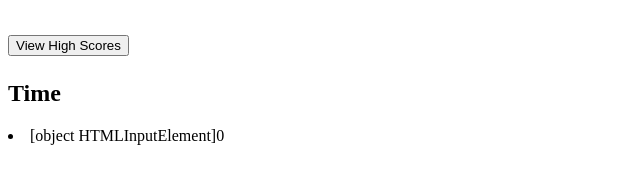
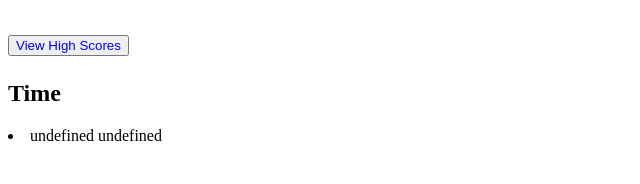
Before and after one commit to WilliamHirschh/Coding-Quiz-Challenge, a plain HTML site: page index.html in a window 1280 px wide. Both pictures are taken after a click on the button "View High Scores". Shown: the whole page, without its empty margins (0-640 px from the left). Drawn offline with Linux system fonts and the light colour scheme.

Commit message:
linked css to html

```diff
--- a/index.html
+++ b/index.html
@@ -5,7 +5,8 @@
     <meta http-equiv="X-UA-Compatible" content="IE=edge">
     <meta name="viewport" content="width=device-width, initial-scale=1.0">
     <title>Document</title>
-    <link src="/index.css" type="stylesheet">
+    <link rel="stylesheet" type="text/css" href="/style.css" />
+
 </head>
 <body>
     <header id="topheader">
--- a/script.js
+++ b/script.js
@@ -162,6 +162,7 @@ questionCnt++;
 function gameEnd () {
     submitInitals.style.display = "block";
     allDone.style.display = "block";
+    finalScore.style.display = "block";
     enterInitals.style.display = "block";
     HS.style.display = "none";
     questionsPage1.style.display = "none";
@@ -185,7 +186,7 @@ function grabScores () {
     var lst = JSON.parse(localStorage.getItem("scores")) || [];
     return lst;
 };
-function displayScore () {
+function displayScore (initials, score) {
     scoreHistory.style.display = "block";
     scoreHistory.innerHTML = "";
 
@@ -194,7 +195,7 @@ function displayScore () {
     for (var i =0; i < five.length; i++);
     var item = five[i];
     var li = document.createElement("li");
-    li.textContent = initials + score;
+    li.textContent = initials + " " + score;
     li.setAttribute("index", i);
     scoreHistory.appendChild(li);
 };
@@ -243,6 +244,8 @@ questionsPage1.style.display = "none";
 questionsPage2.style.display = "none";
 displayPage.style.display = "none";
 submitScores.style.display = "none";
+scoreHistory.style.display = "block";
+displayScore (initials, score);
 
 displayScore();
 });
--- /dev/null
+++ b/style.css
@@ -0,0 +1,7 @@
+#checkScore {
+    color: blue;
+
+};
+#codingQuizChallenge {
+    margin-left: 90px;
+}
```
Also changed, not shown: index.css (deleted).
